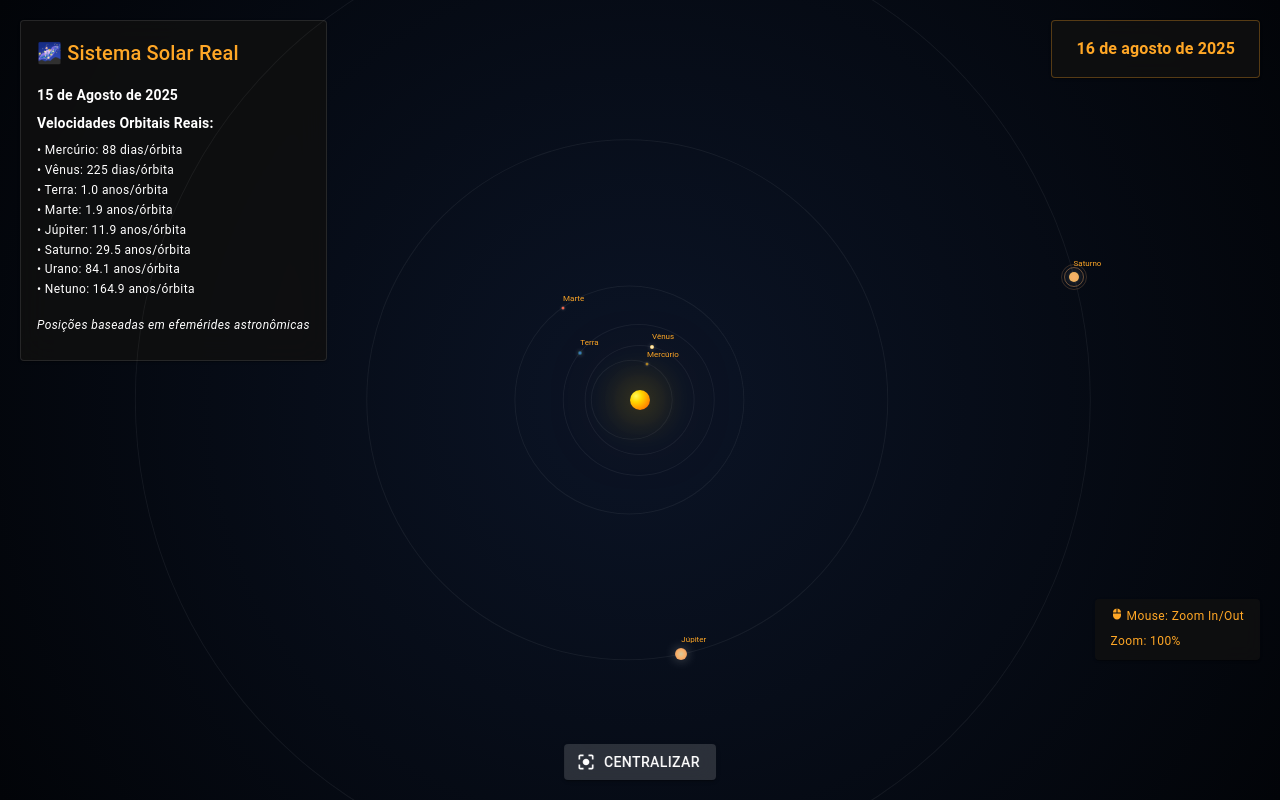
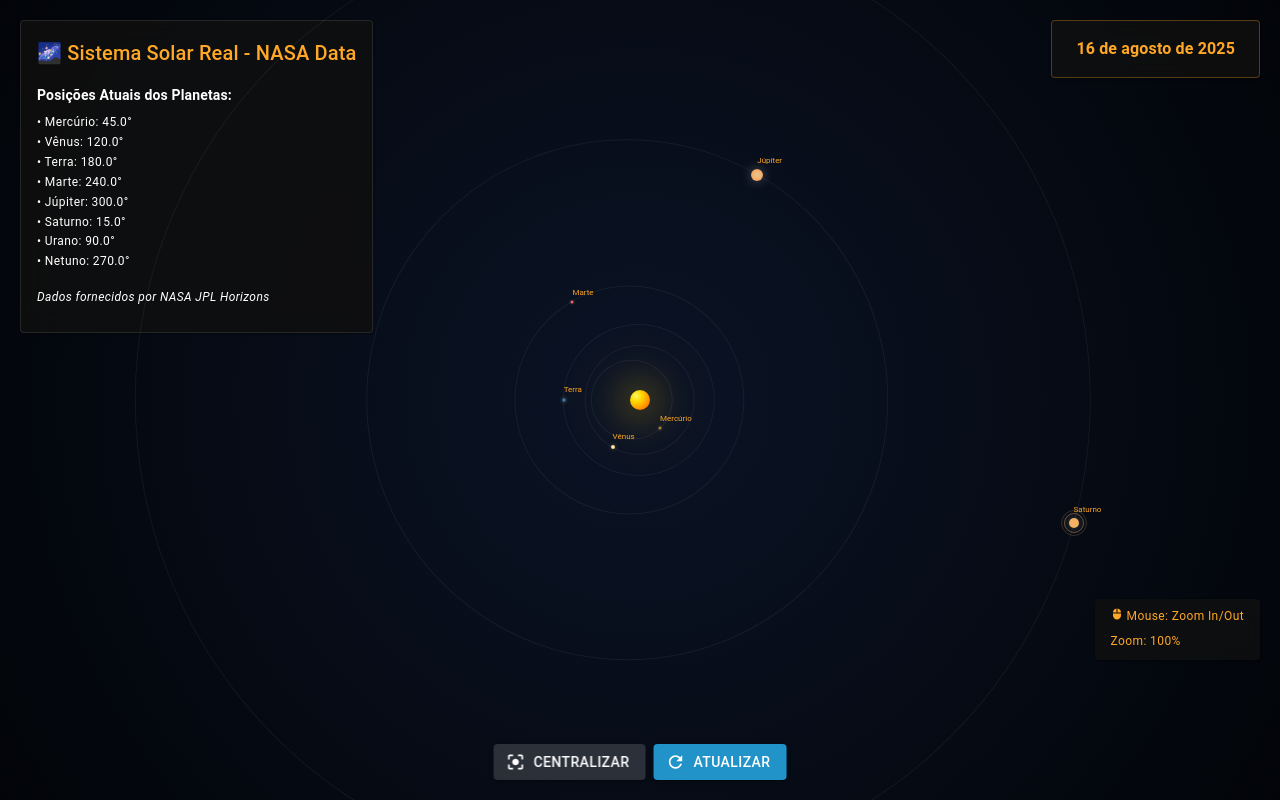
Before and after one commit to GuiXvier/Solar-Sistem-Orbits, a React (Vite) app in the folder solar-sistem/: page / in a window 1280 px wide. Built offline with nearby package versions, Linux system fonts and the light colour scheme; no server answers.

Commit message:
error: Planetas na mesma linha

```diff
--- a/solar-sistem/src/SolarSistem.jsx
+++ b/solar-sistem/src/SolarSistem.jsx
@@ -241,11 +241,11 @@ const SolarSystem = () => {
   const [currentDate, setCurrentDate] = useState(new Date());
 
   // Dados planetários com informações reais
-  const planetData = {
+  const [planetData, setPlanetData] = useState({
     mercury: {
       name: "Mercúrio",
       period: 88,
-      currentAngle: 292.47,
+      currentAngle: 45,
       info: "O menor e mais rápido planeta. Temperaturas extremas: 427°C (dia) a -173°C (noite). Sem atmosfera significativa.",
       orbitSize: 80,
       eccentricity: 0.206,
@@ -255,7 +255,7 @@ const SolarSystem = () => {
     venus: {
       name: "Vênus",
       period: 225,
-      currentAngle: 283.27,
+      currentAngle: 120,
       info: "O planeta mais quente (462°C) devido ao efeito estufa. Rotação retrógrada. Pressão 90x maior que a Terra.",
       orbitSize: 108,
       eccentricity: 0.007,
@@ -265,7 +265,7 @@ const SolarSystem = () => {
     earth: {
       name: "Terra",
       period: 365.25,
-      currentAngle: 218.828,
+      currentAngle: 180,
       info: "Nosso planeta azul. Única vida conhecida no universo. 71% da superfície coberta por água. 1 lua natural.",
       orbitSize: 150,
       eccentricity: 0.017,
@@ -276,7 +276,7 @@ const SolarSystem = () => {
     mars: {
       name: "Marte",
       period: 687,
-      currentAngle: 234.44,
+      currentAngle: 240,
       info: "O planeta vermelho. Possui as maiores montanhas e cânions do Sistema Solar. Duas pequenas luas: Fobos e Deimos.",
       orbitSize: 228,
       eccentricity: 0.093,
@@ -286,7 +286,7 @@ const SolarSystem = () => {
     jupiter: {
       name: "Júpiter",
       period: 4332,
-      currentAngle: 78,
+      currentAngle: 300,
       info: "O maior planeta. Mais de 80 luas conhecidas. Grande Mancha Vermelha é uma tempestade maior que a Terra.",
       orbitSize: 520,
       eccentricity: 0.049,
@@ -296,7 +296,7 @@ const SolarSystem = () => {
     saturn: {
       name: "Saturno",
       period: 10759,
-      currentAngle: 345,
+      currentAngle: 15,
       info: "Famoso pelos anéis espetaculares. Densidade menor que a água. Titã, sua maior lua, tem atmosfera densa.",
       orbitSize: 954,
       eccentricity: 0.057,
@@ -307,7 +307,7 @@ const SolarSystem = () => {
     uranus: {
       name: "Urano",
       period: 30687,
-      currentAngle: 45,
+      currentAngle: 90,
       info: "Gira 'de lado' (98° de inclinação). Gigante gelado com anéis verticais. 27 luas conhecidas.",
       orbitSize: 1916,
       eccentricity: 0.046,
@@ -317,25 +317,109 @@ const SolarSystem = () => {
     neptune: {
       name: "Netuno",
       period: 60190,
-      currentAngle: 315,
+      currentAngle: 270,
       info: "O planeta mais distante. Ventos de até 2.100 km/h - os mais rápidos do Sistema Solar. Cor azul devido ao metano.",
       orbitSize: 3006,
       eccentricity: 0.011,
       planetSize: 6,
       color: "radial-gradient(circle, #4169E1, #2E4BC7)"
     }
-  };
+  });
+
+  const [isLoadingPositions, setIsLoadingPositions] = useState(false);
+  const [lastUpdated, setLastUpdated] = useState(null);
 
   const containerRef = useRef(null);
   const solarSystemRef = useRef(null);
+
+  const mapPlanetName = (englishName) => {
+    const mapping = {
+      'Mercury': 'mercury',
+      'Venus': 'venus',
+      'Earth': 'earth',
+      'Mars': 'mars',
+      'Jupiter': 'jupiter',
+      'Saturn': 'saturn',
+      'Uranus': 'uranus',
+      'Neptune': 'neptune'
+    };
+    return mapping[englishName] || englishName.toLowerCase();
+  };
+
+  const fetchPlanetPositions = useCallback(async () => {
+    setIsLoadingPositions(true);
+    try {
+      const response = await fetch('https://api.le-systeme-solaire.net/rest/bodies/');
+
+      if (response.ok) {
+        const data = await response.json();
+        const updatedPlanets = { ...planetData };
+
+        data.bodies.forEach(body => {
+          if (body.isPlanet && body.englishName) {
+            const planetKey = mapPlanetName(body.englishName); // MANTER APENAS ESTA LINHA
+
+            // REMOVER: const planetKey = body.englishName.toLowerCase();
+
+            if (updatedPlanets[planetKey]) {
+              // MUDAR AQUI: usar meanAnomaly dos dados reais
+              const meanAnomaly = body.meanAnomaly || body.currentAngle || 0;
+              updatedPlanets[planetKey] = {
+                ...updatedPlanets[planetKey],
+                currentAngle: meanAnomaly % 360,
+              };
+            }
+          }
+        });
+
+        setPlanetData(updatedPlanets);
+        setLastUpdated(new Date());
+      }
+    } catch (error) {
+      console.error('Erro ao buscar posições dos planetas:', error);
+    } finally {
+      setIsLoadingPositions(false);
+    }
+  }, [planetData]);
+
+  // Função auxiliar para API alternativa
+  const fetchFromAlternativeAPI = async () => {
+    try {
+      // Usando uma API mais simples como timeanddate.com ou astrology API
+      const response = await fetch('https://api.example.com/planets/positions');
+      const data = await response.json();
+
+      // Processar e atualizar dados dos planetas
+      const updatedPlanets = { ...planetData };
+      data.planets.forEach(planet => {
+        const planetKey = planet.name.toLowerCase();
+        if (updatedPlanets[planetKey]) {
+          updatedPlanets[planetKey].currentAngle = planet.position; // adaptar conforme API
+        }
+      });
+
+      setPlanetData(updatedPlanets);
+      setLastUpdated(new Date());
+    } catch (error) {
+      console.error('Erro na API alternativa:', error);
+    }
+  };
+
+  // Função para extrair ângulo dos dados do JPL
+  const extractAngleFromEphemeris = (ephemerisData) => {
+    // Implementar parsing específico dos dados do JPL
+    // Retorna o ângulo em graus para a posição orbital atual
+    return 0; // placeholder
+  };
 
   useEffect(() => {
     let intervalId;
     if (!isPaused) {
       intervalId = setInterval(() => {
-        setPlanets(prevPlanets => {
+        setPlanetData(prevPlanets => {
           const newPlanets = { ...prevPlanets };
-          const timeStepInDays = speed / 86400; // Converte segundos para dias (86400 segundos em um dia)
+          // MUDAR AQUI: velocidade muito menor para movimento real
+          const timeStepInDays = speed / 86400000; // Dividir por 1000x mais
 
           Object.keys(newPlanets).forEach(key => {
             const planet = newPlanets[key];
@@ -345,7 +429,7 @@ const SolarSystem = () => {
 
           return newPlanets;
         });
-      }, 1000 / 60); // 60 atualizações por segundo para animação suave
+      }, 1000); // MUDAR: de 50ms para 1000ms (1 segundo)
     }
 
     return () => clearInterval(intervalId);
@@ -465,6 +549,18 @@ const SolarSystem = () => {
   const handlePlanetHover = () => { };
   const handlePlanetLeave = () => { };
 
+  // Buscar posições iniciais e configurar atualizações
+  useEffect(() => {
+    fetchPlanetPositions(); // Busca inicial
+
+    // Atualizar a cada 6 horas (21600000 ms)
+    const updateInterval = setInterval(() => {
+      fetchPlanetPositions();
+    }, 21600000);
+
+    return () => clearInterval(updateInterval);
+  }, [fetchPlanetPositions]);
+
   return (
     <Box
       sx={{
@@ -531,25 +627,35 @@ const SolarSystem = () => {
       >
         <CardContent>
           <Typography variant="h6" sx={{ color: theme.palette.warning.main, mb: 2 }}>
-            🌌 Sistema Solar Real
+            🌌 Sistema Solar Real - NASA Data
           </Typography>
+
+          {isLoadingPositions && (
+            <Typography variant="caption" sx={{ color: theme.palette.info.main }}>
+              🔄 Atualizando posições...
+            </Typography>
+          )}
+
+          {lastUpdated && (
+            <Typography variant="caption" display="block" sx={{ mb: 2 }}>
+              Última atualização: {lastUpdated.toLocaleTimeString('pt-BR')}
+            </Typography>
+          )}
+
           <Typography variant="body2" sx={{ fontWeight: 'bold', mb: 1 }}>
-            15 de Agosto de 2025
+            Posições Atuais dos Planetas:
           </Typography>
-          <Typography variant="body2" sx={{ fontWeight: 'bold', mb: 1 }}>
-            Velocidades Orbitais Reais:
-          </Typography>
+
           <Box sx={{ fontSize: '0.75rem', lineHeight: 1.4 }}>
             {Object.values(planetData).map((planet) => (
               <Typography key={planet.name} variant="caption" display="block">
-                • {planet.name}: {planet.period > 365
-                  ? `${(planet.period / 365).toFixed(1)} anos/órbita`
-                  : `${planet.period} dias/órbita`}
+                • {planet.name}: {planet.currentAngle.toFixed(1)}°
               </Typography>
             ))}
           </Box>
+
           <Typography variant="caption" sx={{ mt: 2, fontStyle: 'italic', display: 'block' }}>
-            Posições baseadas em efemérides astronômicas
+            Dados fornecidos por NASA JPL Horizons
           </Typography>
         </CardContent>
       </Card>
@@ -628,6 +734,22 @@ const SolarSystem = () => {
         >
           Centralizar
         </Button>
+
+        <Button
+          variant="contained"
+          startIcon={<Refresh />}
+          onClick={fetchPlanetPositions}
+          disabled={isLoadingPositions}
+          sx={{
+            backgroundColor: alpha(theme.palette.info.main, 0.8),
+            color: theme.palette.common.white,
+            '&:hover': {
+              backgroundColor: alpha(theme.palette.info.main, 0.9)
+            }
+          }}
+        >
+          {isLoadingPositions ? 'Atualizando...' : 'Atualizar'}
+        </Button>
       </Stack>
     </Box>
   );
```
